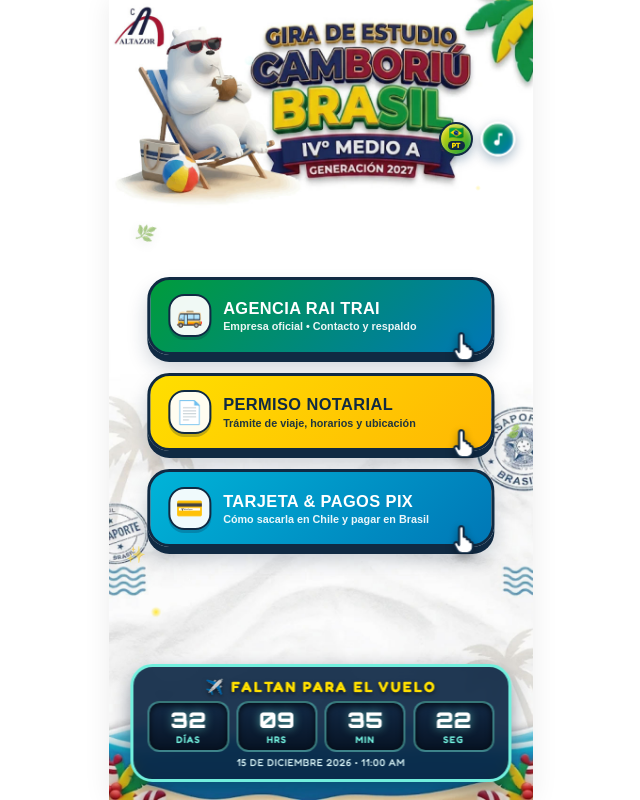
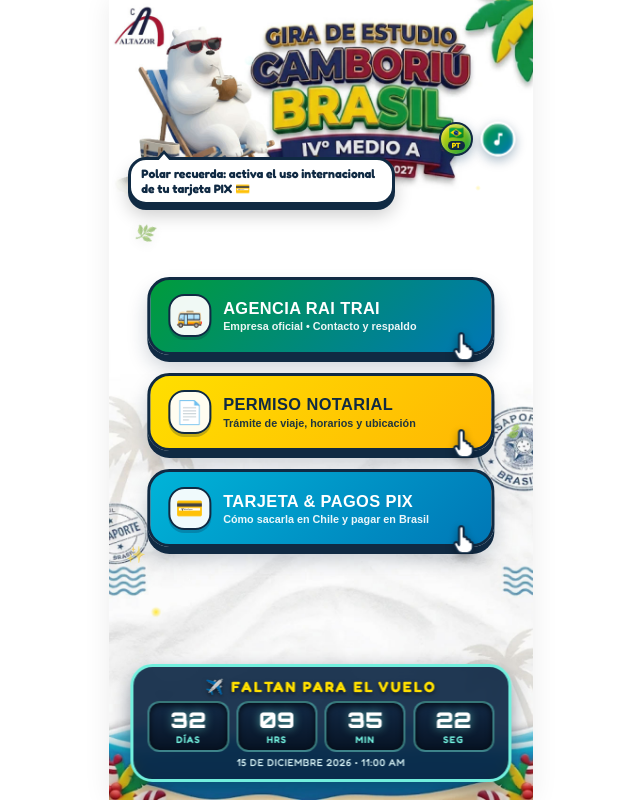
Before and after one commit to menu-lab/camboriu, a plain HTML site: page index.html in a window 1280 px wide. Shown: the whole page, without its empty margins (319-959 px from the left). Drawn offline with Linux system fonts and the light colour scheme.

Commit message:
Update Polar speech bubble and interactive effect

```diff
--- a/index.html
+++ b/index.html
@@ -180,7 +180,7 @@
     }
 
     /* ==========================================
-       EFECTO 3: EASTER EGG INTERACTIVO EN POLAR
+       EFECTO 3: GLOBO DE CÓMIC AUTOMÁTICO + TÁCTIL DE POLAR
        ========================================== */
     .polar-hotspot {
       position: absolute;
@@ -195,22 +195,23 @@
 
     .polar-speech-bubble {
       position: absolute;
-      top: 19.5%;
-      left: 5%;
-      max-width: 58%;
+      top: 19.6%;
+      left: 4.5%;
+      max-width: 63%;
       z-index: 30;
       background: #ffffff;
       color: #102a43;
       border: 3px solid #102a43;
       border-radius: 18px;
-      padding: 0.5em 0.8em;
-      font-size: clamp(11px, 1.55dvh, 18px);
+      padding: 0.48em 0.82em;
+      font-size: clamp(11px, 1.52dvh, 17px);
       font-weight: 700;
-      box-shadow: 0 6px 0 #102a43, 0 10px 18px rgba(0, 0, 0, 0.22);
+      line-height: 1.25;
+      box-shadow: 0 5px 0 #102a43, 0 10px 18px rgba(0, 0, 0, 0.2);
       pointer-events: none;
       opacity: 0;
-      transform: translateY(8px) scale(0.9);
-      transition: opacity 0.22s ease, transform 0.22s cubic-bezier(0.175, 0.885, 0.32, 1.275);
+      transform: translateY(8px) scale(0.92);
+      transition: opacity 0.25s ease, transform 0.25s cubic-bezier(0.175, 0.885, 0.32, 1.275);
     }
 
     .polar-speech-bubble::before {
@@ -285,7 +286,6 @@
       transform: scale(0.92);
     }
 
-    /* Botón compacto Portugués Básico */
     .pt-btn {
       background: linear-gradient(135deg, #ffdf00 0%, #009c3b 100%);
       color: #102a43;
@@ -310,7 +310,6 @@
       margin-top: 1px;
     }
 
-    /* Botón de Música Circular */
     .music-btn {
       background: linear-gradient(135deg, #009c3b 0%, #0077b6 100%);
       color: #ffffff;
@@ -832,9 +831,9 @@
       <span class="leaf-drift" style="top: 68%; left: 4%; animation-delay: 6.2s;">✨</span>
     </div>
 
-    <!-- EFECTO 3: Área táctil interactiva sobre Polar + Globo de cómic -->
+    <!-- EFECTO 3: Área táctil + Globo de cómic automático de Polar -->
     <div class="polar-hotspot" id="polarHotspot" role="button" tabindex="0" aria-label="Tocar a Polar"></div>
-    <div class="polar-speech-bubble" id="polarBubble">Polar está listo para Camboriú 😎</div>
+    <div class="polar-speech-bubble" id="polarBubble">Polar ya tiene la maleta lista 😎</div>
 
     <!-- Controles Compactos Superior Derecha (Portugués Básico + Música) -->
     <div class="top-right-tools">
@@ -1171,25 +1170,63 @@
     });
 
     // ==========================================
-    // 2. EASTER EGG INTERACTIVO AL TOCAR A POLAR
+    // 2. GLOBOS DE CÓMIC AUTOMÁTICOS Y ALEATORIOS (30 FRASES)
     // ==========================================
     const polarHotspot = document.getElementById('polarHotspot');
     const polarBubble = document.getElementById('polarBubble');
 
     const polarPhrases = [
-      'Polar está listo para la praia 😎',
-      'Polar ya empacó el bloqueador 🥥',
-      'Polar aprueba este IV° Medio A ✈️',
-      'Polar dice: no olviden el permiso notarial 📄',
-      'Polar activa modo vacaciones en Brasil 🌴',
-      'Polar dice: Obrigado, Camboriú 🇧🇷'
+      // Recordatorios de qué llevar
+      'Polar recuerda: lleva bloqueador solar FPS 50+ 🧴',
+      'Polar dice: no olvides tus lentes de sol y gorro 😎',
+      'Polar avisa: empaca traje de baño y toalla de playa 🏖️',
+      'Polar recuerda: lleva cargador portátil (power bank) 🔋',
+      'Polar dice: lleva sandalias cómodas para caminar en la arena 🩴',
+      'Polar avisa: guarda una muda de ropa en el bolso de mano 🎒',
+      'Polar recuerda: lleva botella reutilizable para hidratarte 💧',
+      'Polar dice: no olvides repelente para la tarde en Brasil 🦟',
+      'Polar avisa: lleva tu polerón del IV° Medio A para el avión 🧥',
+      'Polar recuerda: lleva tus remedios personales con receta 💊',
+
+      // Recordatorios de tarjeta PIX y documentos
+      'Polar recuerda: activa el uso internacional de tu tarjeta PIX 💳',
+      'Polar dice: guarda bien tu clave PIN de 4 dígitos 🔢',
+      'Polar avisa: en Brasil se paga diciendo "Crédito" 🇧🇷',
+      'Polar recuerda: revisa el permiso notarial con ambos padres 📄',
+      'Polar dice: lleva tu cédula de identidad vigente y en buen estado 🪪',
+      'Polar avisa: lleva un poco de reales en efectivo por si acaso 💵',
+      'Polar recuerda: descarga la app de tu tarjeta antes de volar 📲',
+
+      // Frases graciosas estilo Polar
+      'Polar ya entrenó para tomar agua de coco todo el día 🥥',
+      'Polar no comparte sus papas fritas en la playa 🍟',
+      'Polar habla portugués fluido: "Oi, tudo bem" 🐻‍❄️',
+      'Polar dice: el que se queda dormido pierde el desayuno ⏰',
+      'Polar recomienda practicar baile antes de las fiestas 🕺',
+      'Polar está listo para el tobogán más alto de Camboriú 🌊',
+      'Polar asegura que este viaje será legendario 📸',
+
+      // Frases de entusiasmo por el viaje
+      '¡IV° Medio A Colegio Altazor rumbo a Camboriú! ✈️',
+      '¡Falta cada vez menos para pisar la playa de Brasil! 🌴',
+      '¡Generación 2027, prepárense para la mejor gira! 🎉',
+      '¡Modo vacaciones activado al 100% en Santa Catarina! ☀️',
+      '¡Dale play a la música y entra en modo Brasil! 🎵',
+      '¡La cuenta regresiva no para, nos vamos a Camboriú! 🚀'
     ];
 
     const burstIcons = ['🥥', '🌴', '😎', '☀️', '✈️', '🇧🇷', '🏖️'];
     let lastPhraseIdx = -1;
-    let bubbleTimeout = null;
+    let bubbleHideTimeout = null;
+    let autoCycleInterval = null;
 
-    function triggerPolarFun() {
+    function isAnyModalOpen() {
+      return document.querySelector('.modal-overlay.active') !== null;
+    }
+
+    function showRandomPolarPhrase(withBurst = false) {
+      if (isAnyModalOpen()) return;
+
       let idx;
       do {
         idx = Math.floor(Math.random() * polarPhrases.length);
@@ -1199,11 +1236,12 @@
       polarBubble.textContent = polarPhrases[idx];
       polarBubble.classList.add('visible');
 
-      clearTimeout(bubbleTimeout);
-      bubbleTimeout = setTimeout(() => {
+      clearTimeout(bubbleHideTimeout);
+      bubbleHideTimeout = setTimeout(() => {
         polarBubble.classList.remove('visible');
-      }, 3200);
+      }, 4200);
 
+      if (withBurst) {
         const rect = polarHotspot.getBoundingClientRect();
         const canvasRect = mainCanvas.getBoundingClientRect();
         const originX = rect.left - canvasRect.left + rect.width * 0.55;
@@ -1230,12 +1268,22 @@
           setTimeout(() => span.remove(), 1200);
         }
       }
+    }
 
-    polarHotspot.addEventListener('click', triggerPolarFun);
+    // Inicio automático de frases de Polar cada 6.5 segundos
+    setTimeout(() => {
+      showRandomPolarPhrase(false);
+      autoCycleInterval = setInterval(() => {
+        showRandomPolarPhrase(false);
+      }, 6500);
+    }, 1500);
+
+    // También responde al tocar directamente al oso con lluvia de íconos
+    polarHotspot.addEventListener('click', () => showRandomPolarPhrase(true));
     polarHotspot.addEventListener('keydown', (e) => {
       if (e.key === 'Enter' || e.key === ' ') {
         e.preventDefault();
-        triggerPolarFun();
+        showRandomPolarPhrase(true);
       }
     });
 
@@ -1342,6 +1390,7 @@
     // 5. CONTROL DE VENTANAS EMERGENTES (MODALES)
     // ==========================================
     function openModal(modalId) {
+      polarBubble.classList.remove('visible');
       const modal = document.getElementById(modalId);
       if (modal) modal.classList.add('active');
     }
```
Lines whose indentation alone changed are shown as unchanged.
